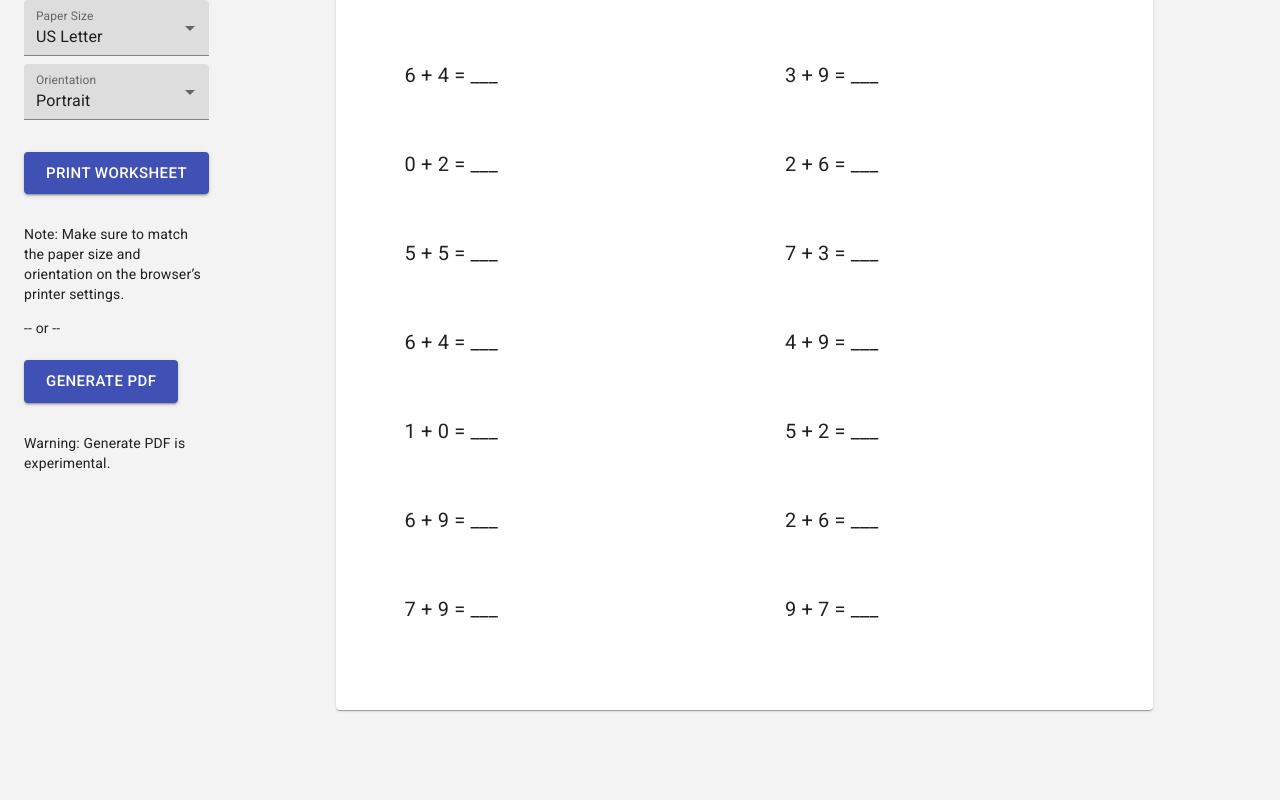
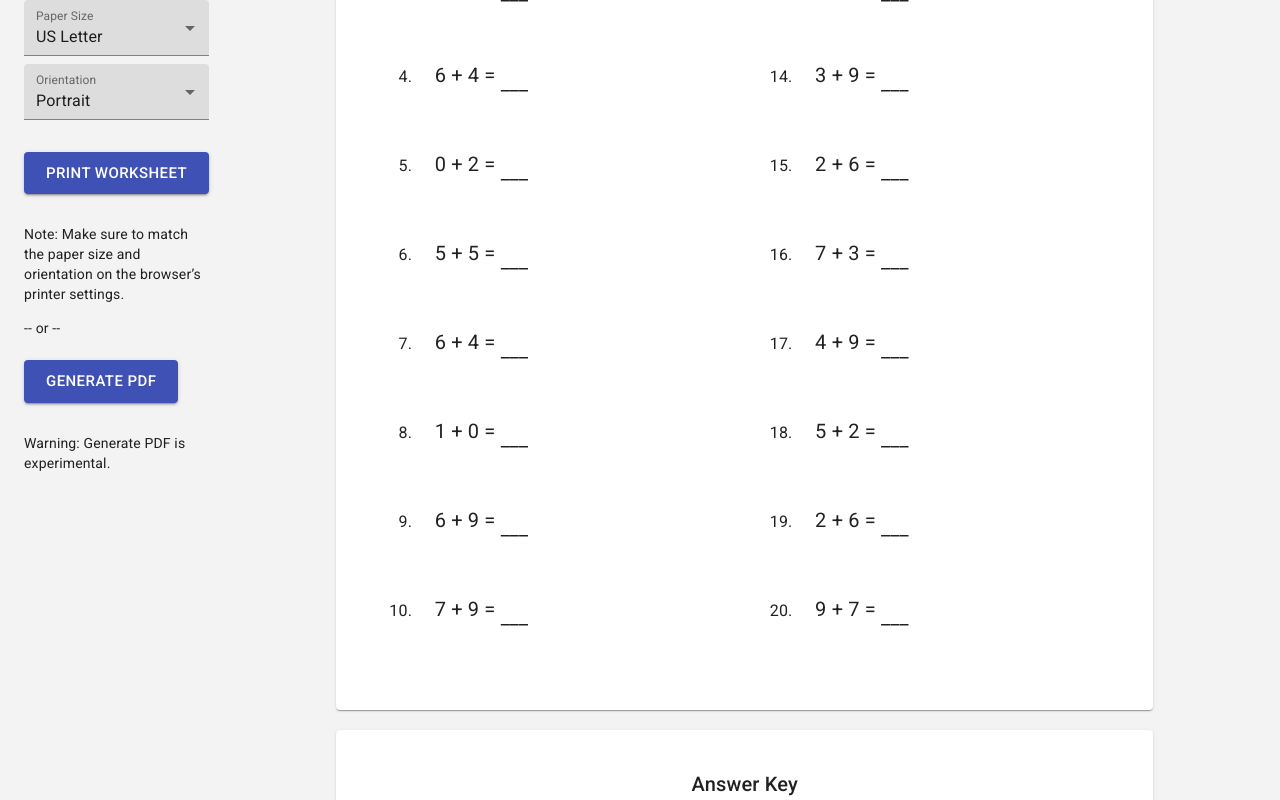
Before and after one commit to brainchild-projects/printables, a React (Create React App) app: page /addition-fill-the-blanks in a window 1280 px wide. Shown: the part 420-1220 px from the top of the page. Before the commit the page ends 1150 px from the top, so only its background shows below. Built offline with nearby package versions, Linux system fonts and the light colour scheme.

Commit message:
feat: answer keys

```diff
--- a/src/lib/NumberGenerator.ts
+++ b/src/lib/NumberGenerator.ts
@@ -1,4 +1,8 @@
 export type IntegerGeneratorFunction = (max: number, min?: number) => number;
+
+export interface IntegerGenerator {
+  integer: IntegerGeneratorFunction;
+}
 export default interface NumberGenerator {
   integer: IntegerGeneratorFunction,
 }
--- /dev/null
+++ b/src/pages/additionFillTheBlanks/Addition.ts
@@ -0,0 +1,16 @@
+class Addition {
+  addendA: number;
+
+  addendB: number;
+
+  constructor(addendA: number, addendB: number) {
+    this.addendA = addendA;
+    this.addendB = addendB;
+  }
+
+  sum(): number {
+    return this.addendA + this.addendB;
+  }
+}
+
+export default Addition;
--- a/src/pages/additionFillTheBlanks/AdditionSentence.tsx
+++ b/src/pages/additionFillTheBlanks/AdditionSentence.tsx
@@ -1,46 +1,50 @@
 import React from 'react';
-import NumberGenerator from '../../lib/NumberGenerator';
+import { IntegerGenerator } from '../../lib/NumberGenerator';
+import Addition from './Addition';
 import AftbData from './AftbData';
-
-interface AdditionSentenceProps {
-  addendA: number;
-  addendB: number;
-}
-
-interface AdditionSentenceData extends AdditionSentenceProps {
-  key: string;
-}
 
 export function generateAdditionSentences(
   { rangeFrom, rangeTo, problems }: AftbData,
-  generator: NumberGenerator,
-): AdditionSentenceData[] {
-  const generated: AdditionSentenceData[] = [];
+  generator: IntegerGenerator,
+): Addition[] {
+  const generated: Addition[] = [];
   for (let index = 0; index < problems; index++) {
-    generated.push({
-      key: `problem-${index + 1}`,
-      addendA: generator.integer(rangeTo, rangeFrom),
-      addendB: generator.integer(rangeTo, rangeFrom),
-    });
+    generated.push(new Addition(
+      generator.integer(rangeTo, rangeFrom),
+      generator.integer(rangeTo, rangeFrom),
+    ));
   }
   return generated;
 }
+interface AdditionSentenceProps {
+  addition: Addition;
+  showAnswer?: boolean;
+}
 
 function AdditionSentence({
-  addendA, addendB,
+  addition, showAnswer = false,
 }: AdditionSentenceProps): JSX.Element {
   return (
     <li className="addition-sentence-item">
-      {addendA}
+      {addition.addendA}
       {' '}
       +
       {' '}
-      {addendB}
+      {addition.addendB}
       {' '}
-      = ___
+      =
       {' '}
+      {
+        showAnswer
+          ? addition.sum()
+          : <span className="blank">___</span>
+      }
     </li>
   );
 }
 
+AdditionSentence.defaultProps = {
+  showAnswer: false,
+};
+
 export default AdditionSentence;
--- a/src/pages/additionFillTheBlanks/PreviewAftb.tsx
+++ b/src/pages/additionFillTheBlanks/PreviewAftb.tsx
@@ -18,15 +18,27 @@ const pageStyles = makeStyles(() => ({
     textAlign: 'center',
   },
   list: {
-    listStyle: 'none',
     margin: '10mm 0 0 0',
     padding: 0,
     fontSize: '20px',
     columnCount: 2,
     columnWidth: 'auto',
+    counterReset: 'problem 0',
 
     '& > li': {
-      padding: '8mm',
+      padding: '8mm 8mm 8mm 6mm',
+      marginLeft: '10mm',
+      counterIncrement: 'problem',
+    },
+
+    '& > li::marker': {
+      content: 'counter(problem) "."',
+      fontSize: '16px',
+    },
+
+    '& .blank': {
+      position: 'relative',
+      top: '2mm',
     },
   },
 
@@ -40,6 +52,7 @@ const PreviewAftb = ({
   const data = generateAdditionSentences(aftbData, numberGenerator);
 
   return (
+    <>
       <MultiPaperPage
         header={(
           <Typography
@@ -50,16 +63,44 @@ const PreviewAftb = ({
             Addition: Fill in the Blanks
           </Typography>
         )}
-      contentWrapper="ul"
-      contentWrapperClassName={classes.list}
+        contentWrapper="ol"
+        contentWrapperClassName={`${classes.list} problems`}
         data={data}
         itemSelector=".addition-sentence-item"
         builder={
-        ({ key, addendA, addendB }) => (
-          <AdditionSentence key={key} addendA={addendA} addendB={addendB} />
+          (addition, index) => (
+            <AdditionSentence
+              key={`problem-${index}`}
+              addition={addition}
+            />
           )
         }
       />
+      <MultiPaperPage
+        header={(
+          <Typography
+            variant="h6"
+            component="h2"
+            className={classes.heading}
+          >
+            Answer Key
+          </Typography>
+        )}
+        contentWrapper="ol"
+        contentWrapperClassName={`${classes.list} answers`}
+        data={data}
+        itemSelector=".addition-sentence-item"
+        builder={
+          (addition, index) => (
+            <AdditionSentence
+              showAnswer
+              key={`answer-${index}`}
+              addition={addition}
+            />
+          )
+        }
+      />
+    </>
   );
 };
 
```
Also changed, not shown: 2 other files (tests, documents, lock files or other folders). Lines whose indentation alone changed are shown as unchanged.
